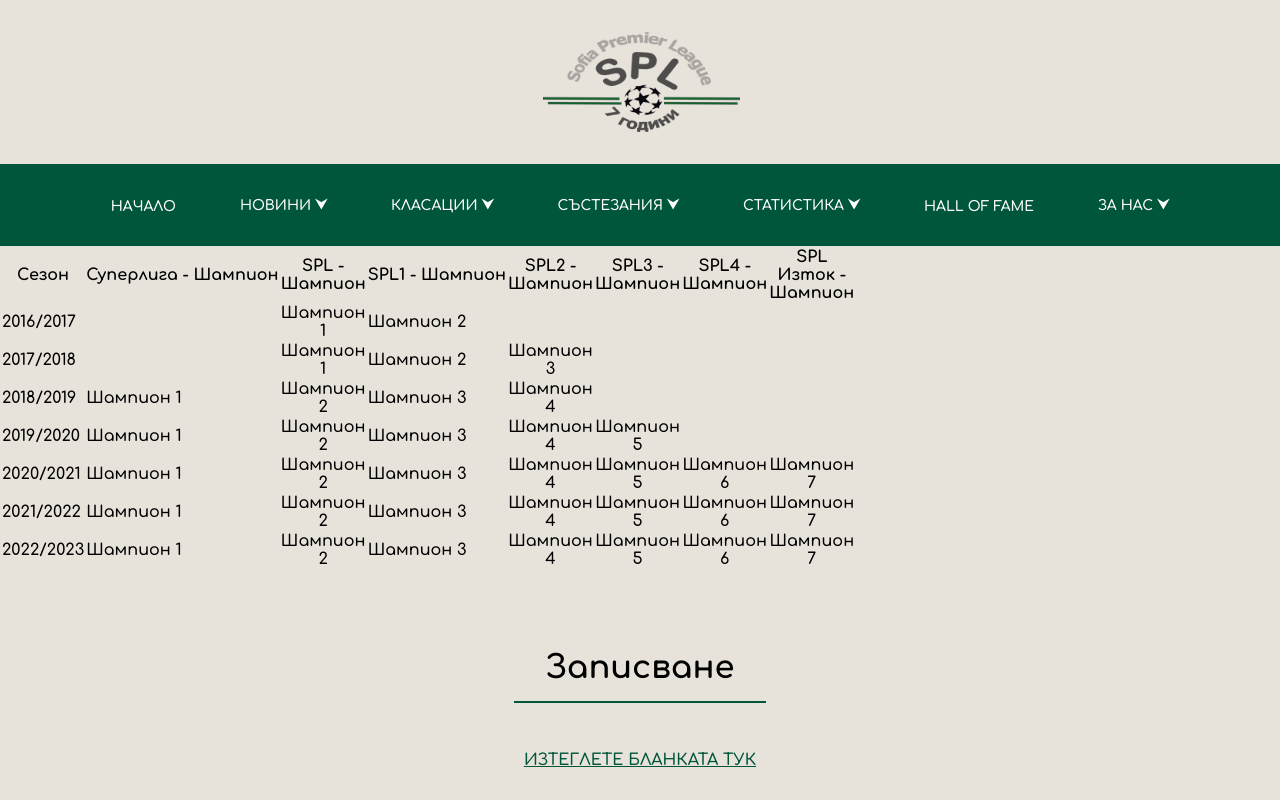
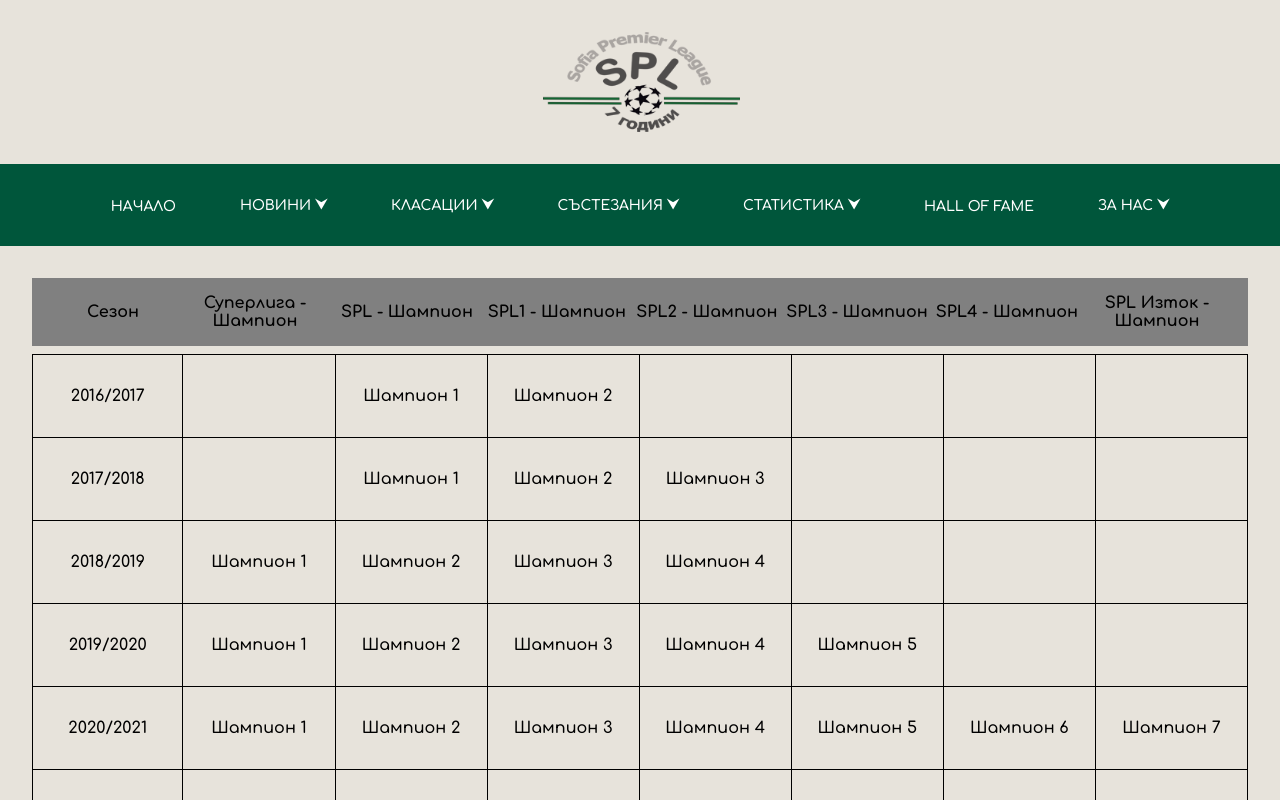
Before and after one commit to gKotseva/SofiaPremierLeague, a React (Vite) app in the folder client/: page /hall-of-fame in a window 1280 px wide. Shown: the top 800 px of the page. Built offline with nearby package versions, Linux system fonts and the light colour scheme.

Commit message:
Styles applied

```diff
--- a/client/src/components/hallOfFame/HallOfFame.jsx
+++ b/client/src/components/hallOfFame/HallOfFame.jsx
@@ -1,3 +1,5 @@
+import './HallOfFame.modules.css'
+
 export function HallOfFame () {
     return (
         <>
--- /dev/null
+++ b/client/src/components/hallOfFame/HallOfFame.modules.css
@@ -0,0 +1,32 @@
+.hall-of-fame {
+    padding: 2em;
+    border-collapse: collapse;
+    display: flex;
+    flex-direction: column;
+    justify-content: center;
+    align-items: center;
+}
+
+.hall-of-fame thead {
+    padding: 1em;
+    background-color: #808080;
+}
+
+.hall-of-fame thead th {
+    color: black;
+}
+
+.hall-of-fame th {
+    width: 250px;
+}
+
+.hall-of-fame tbody {
+    margin-top: 0.5em;
+}
+
+.hall-of-fame td {
+    width: 250px;
+    padding: 2em 0.5em;
+    text-align: center;
+    border: 1px solid black;
+}
```
